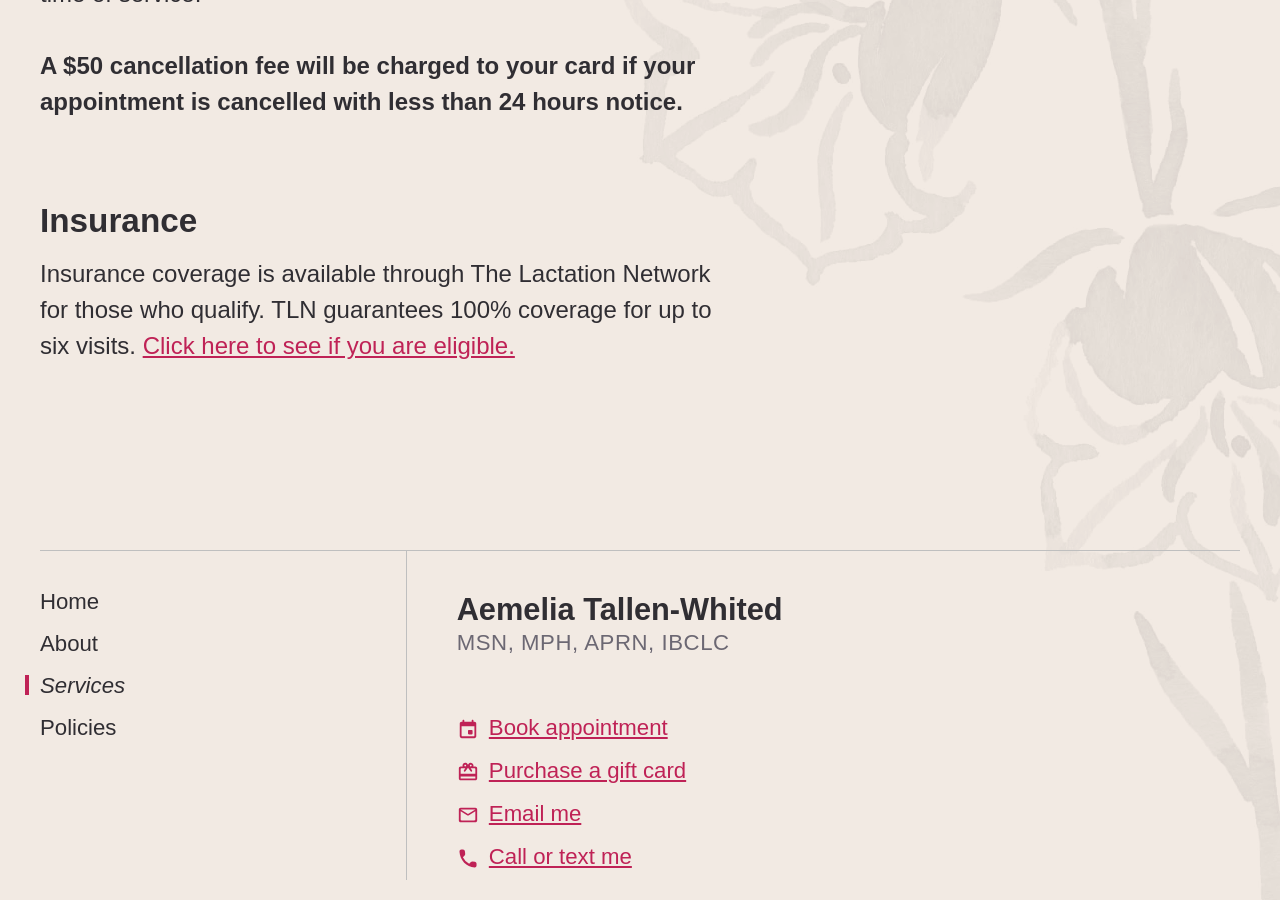
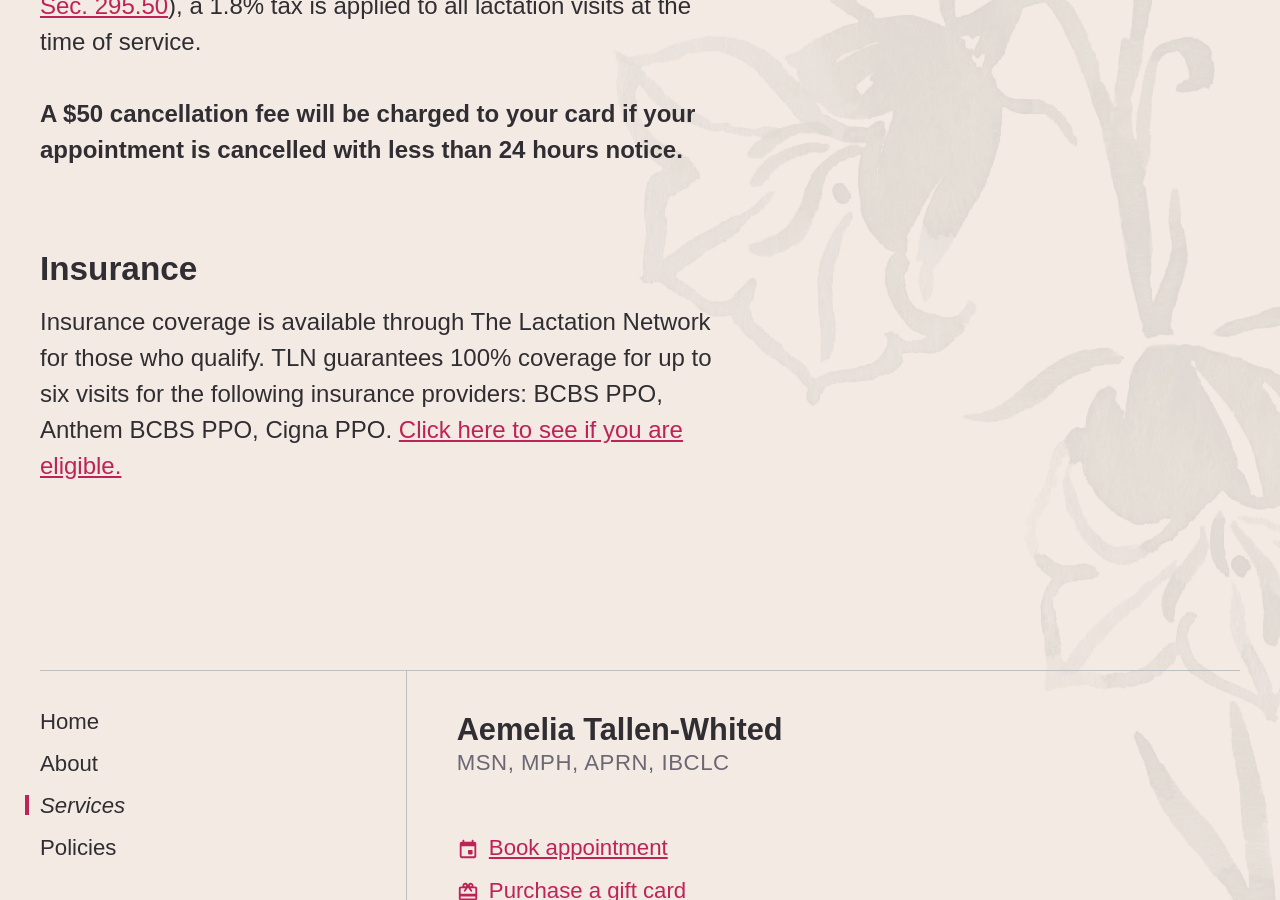
Before and after one commit to bellflowerlactation/bellflower, a Jekyll site: the page built from services.html, in a window 1280 px wide and 900 px high, scrolled down 4497 px. Built offline with Jekyll 4.4.1, drawn with Linux system fonts in a browser that asks for light colours; some web fonts are replaced; some of the changed text lies outside the part shown.

Commit message:
Update Services to include latest pricing changes

```diff
--- a/services.html
+++ b/services.html
@@ -57,7 +57,7 @@
             </tr>
             <tr>
                 <td>In-home (2 hrs)</td>
-                <td class="u-ta:r">$225</td>
+                <td class="u-ta:r">$250</td>
             </tr>
             <tr>
                 <td>Virtual (1 hr)</td>
@@ -65,7 +65,7 @@
             </tr>
             <tr class="u-tc:g u-fs:a2 u-lg-fs:r">
                 <td class="u-pt:4">Evening, weekend or holiday appts.</td>
-                <td class="u-pt:4 u-ta:r">+$50</td>
+                <td class="u-pt:4 u-ta:r">+$75</td>
             </tr>
             <tr class="u-tc:g u-fs:a2 u-lg-fs:r">
                 <td class="u-pt:4">Travel fee</a></td>
@@ -103,13 +103,17 @@
                 <td>In-office (1 hr)</td>
                 <td class="u-ta:r">$150</td>
             </tr>
+              <tr>
+                <td>In-home (1.5 hrs)</td>
+                <td class="u-ta:r">$200</td>
+            </tr>
             <tr>
                 <td>Virtual (45 min)</td>
                 <td class="u-ta:r">$100</td>
             </tr>
             <tr class="u-tc:g u-fs:a2 u-lg-fs:r">
                 <td class="u-pt:4">Evening, weekend or holiday appts.</td>
-                <td class="u-pt:4 u-ta:r">+$50</td>
+                <td class="u-pt:4 u-ta:r">+$75</td>
             </tr>
         </table>
         <p>
@@ -195,7 +199,7 @@
         <h2 id="insurance">Insurance</h2>
         <p>
             Insurance coverage is available through The Lactation Network for those who qualify.
-            TLN guarantees 100% coverage for up to six visits.  <a href="https://lactationnetwork.com/request-a-consultant/?group=0011S000014YmBm&group_name=Bellflower-Lactation,-LLC">
+            TLN guarantees 100% coverage for up to six visits for the following insurance providers: BCBS PPO, Anthem BCBS PPO, Cigna PPO. <a href="https://lactationnetwork.com/request-a-consultant/?group=0011S000014YmBm&group_name=Bellflower-Lactation,-LLC">
             Click here to see if you are eligible.</a>
         </p>
     </section>
```
